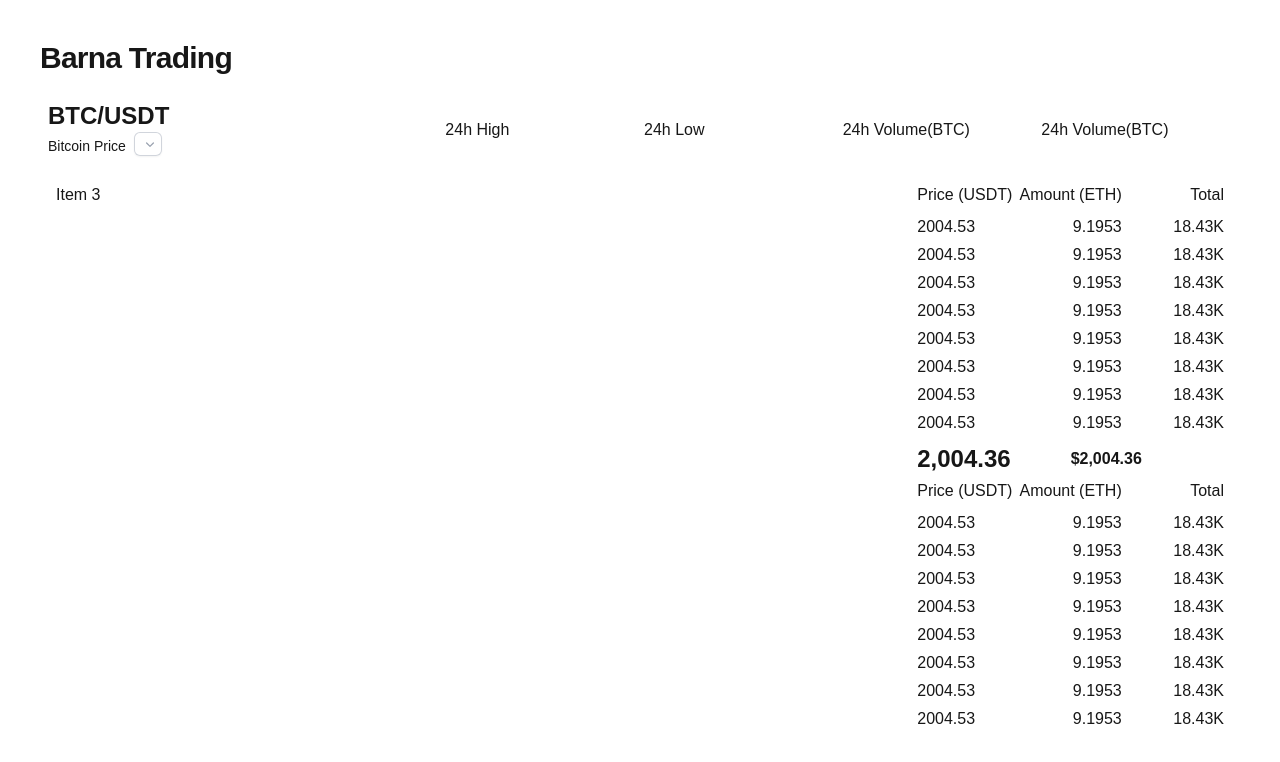
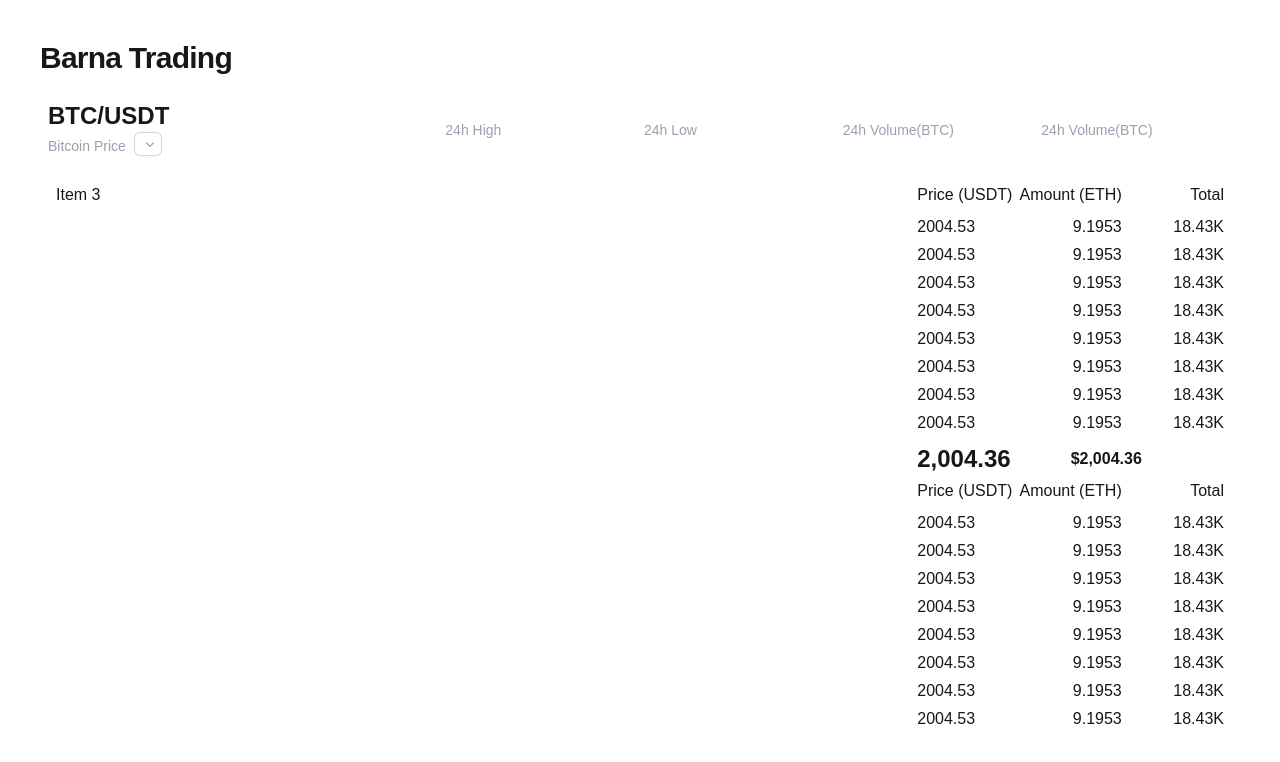
Before and after one commit to Lunarcito/Barna-trading, a Next.js app: page / in a window 1280 px wide. Shown: the top 762 px of the page. Built offline with nearby package versions, Linux system fonts and the light colour scheme; no server answers.

Commit message:
style(OHLCV): update styles

```diff
--- a/src/app/components/OHLCV.tsx
+++ b/src/app/components/OHLCV.tsx
@@ -10,7 +10,7 @@
         <div className="col-span-1">
           <div className="text-2xl font-bold mr-4">BTC/USDT</div>
           <div className="flex items-center gap-2">
-            <div className="text-sm">Bitcoin Price</div>
+            <div className="text-sm text-gray-400">Bitcoin Price</div>
             <DropdownMenu />
           </div>
         </div>
@@ -23,19 +23,19 @@
           </div>
         </div>
         <div className="my-auto">
-          <div>24h High</div>
+          <div className="text-sm text-gray-400">24h High</div>
           <div className="font-bold">{formatMoney(data?.highPrice)}</div>
         </div>
         <div className="my-auto">
-          <div>24h Low</div>
+          <div className="text-sm text-gray-400">24h Low</div>
           <div className="font-bold">{formatMoney(data?.lowPrice)}</div>
         </div>
         <div className="my-auto">
-          <div>24h Volume(BTC)</div>
+          <div className="text-sm text-gray-400">24h Volume(BTC)</div>
           <div className="font-bold">{formatMoney(data?.tradedBaseVolume)}</div>
         </div>
         <div className="my-auto">
-          <div>24h Volume(BTC)</div>
+          <div className="text-sm text-gray-400">24h Volume(BTC)</div>
           <div className="font-bold">{formatMoney(data?.totalTradedAssetVolume)}</div>
         </div>
       </div>
```
